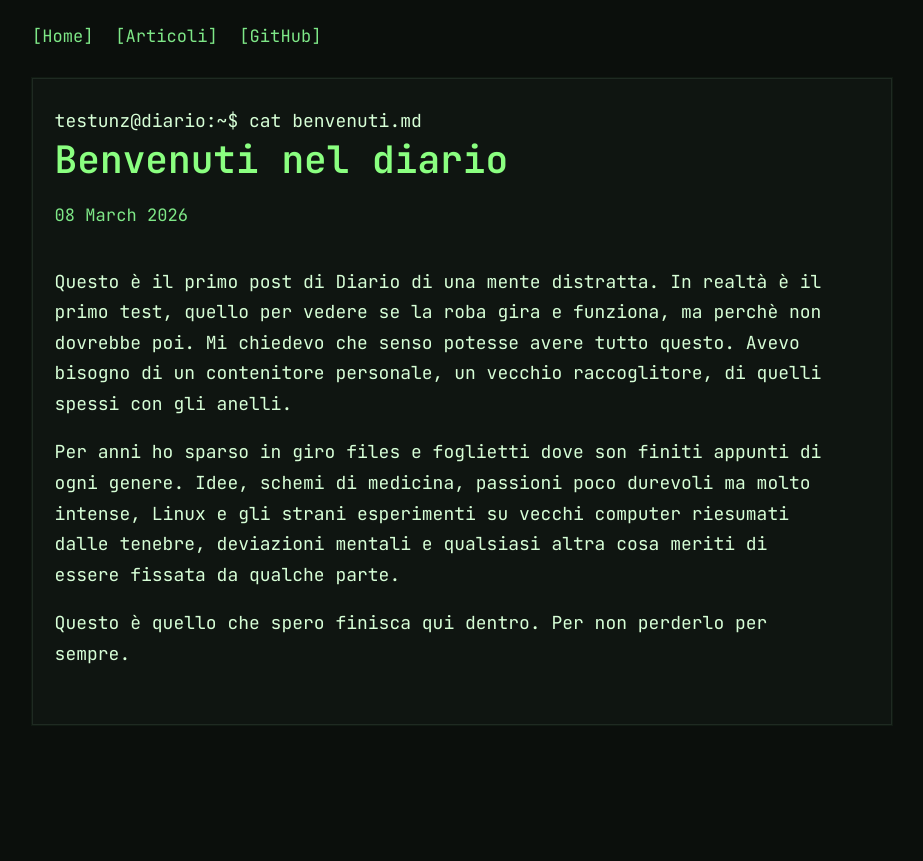
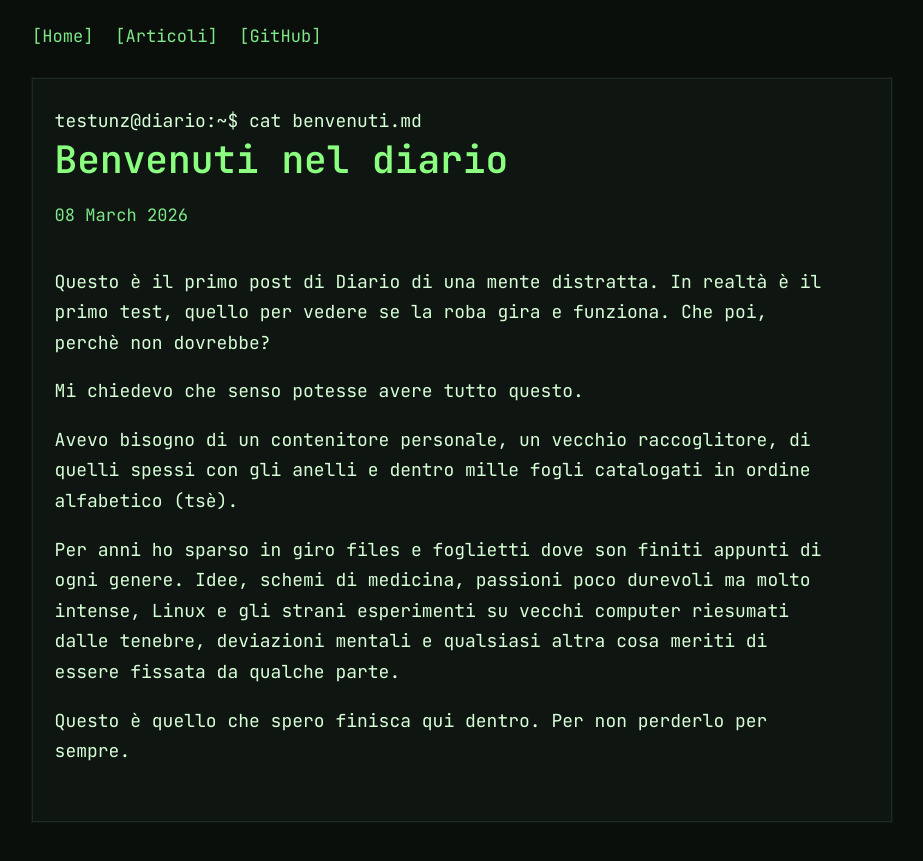
Before and after one commit to testunz/testunz.github.io, a Jekyll site: the page built from _posts/2026-03-08-benvenuti.md, in a window 1280 px wide. Shown: the top 861 px of the page, without its empty margins (178-1101 px from the left). Built offline with Jekyll 4.4.1, drawn with Linux system fonts in a browser that asks for light colours; a file with an impossible date is left out.

Commit message:
Improve readability of the first blog post
Refactor text for clarity and flow.

```diff
--- a/_posts/2026-03-08-benvenuti.md
+++ b/_posts/2026-03-08-benvenuti.md
@@ -5,8 +5,11 @@ date: 2026-03-08
 ---
 
 Questo è il primo post di Diario di una mente distratta.
-In realtà è il primo test, quello per vedere se la roba gira e funziona, ma perchè non dovrebbe poi.
-Mi chiedevo che senso potesse avere tutto questo. Avevo bisogno di un contenitore personale, un vecchio raccoglitore, di quelli spessi con gli anelli.
+In realtà è il primo test, quello per vedere se la roba gira e funziona. Che poi, perchè non dovrebbe?
+
+Mi chiedevo che senso potesse avere tutto questo.
+
+Avevo bisogno di un contenitore personale, un vecchio raccoglitore, di quelli spessi con gli anelli e dentro mille fogli catalogati in ordine alfabetico (tsè).
 
 Per anni ho sparso in giro files e foglietti dove son finiti appunti di ogni genere. Idee, schemi di medicina, passioni poco durevoli ma molto intense, Linux e gli strani esperimenti su vecchi computer riesumati dalle tenebre, deviazioni mentali e qualsiasi altra cosa meriti di essere fissata da qualche parte.
 
```
